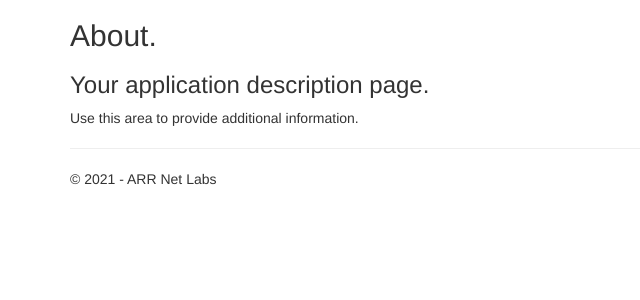
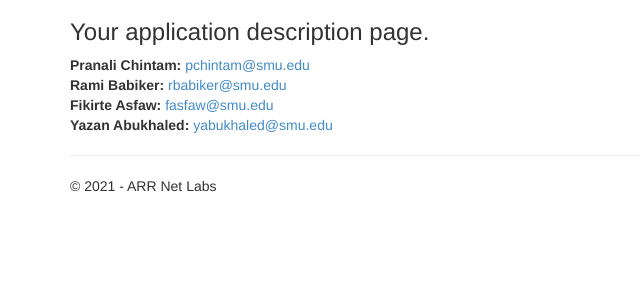
Before and after one commit to yaabukha/eets, a Flask app: page /about in a window 1280 px wide. Shown: the part 51-351 px from the top of the page, without its empty margins (0-640 px from the left). Run offline with Flask 2, Linux system fonts and the light colour scheme; some libraries are stand-ins or nearby versions.

Commit message:
Update about.html

```diff
--- a/testgit/templates/about.html
+++ b/testgit/templates/about.html
@@ -2,9 +2,16 @@
 
 {% block content %}
 
-<h2>{{ title }}.</h2>
+
 <h3>{{ message }}</h3>
 
-<p>Use this area to provide additional information.</p>
+
+
+<address>
+    <strong>Pranali Chintam:</strong>   <a href="mailto:pchintam@smu.edu">pchintam@smu.edu</a><br />
+    <strong>Rami Babiker:</strong>   <a href="mailto:rbabiker@smu.edu">rbabiker@smu.edu</a><br />
+    <strong>Fikirte Asfaw:</strong>   <a href="mailto:fasfaw@smu.edu">fasfaw@smu.edu</a><br />
+    <strong>Yazan Abukhaled:</strong>   <a href="mailto:yabukhaled@smu.edu">yabukhaled@smu.edu</a>
+</address>
 
 {% endblock %}
```
